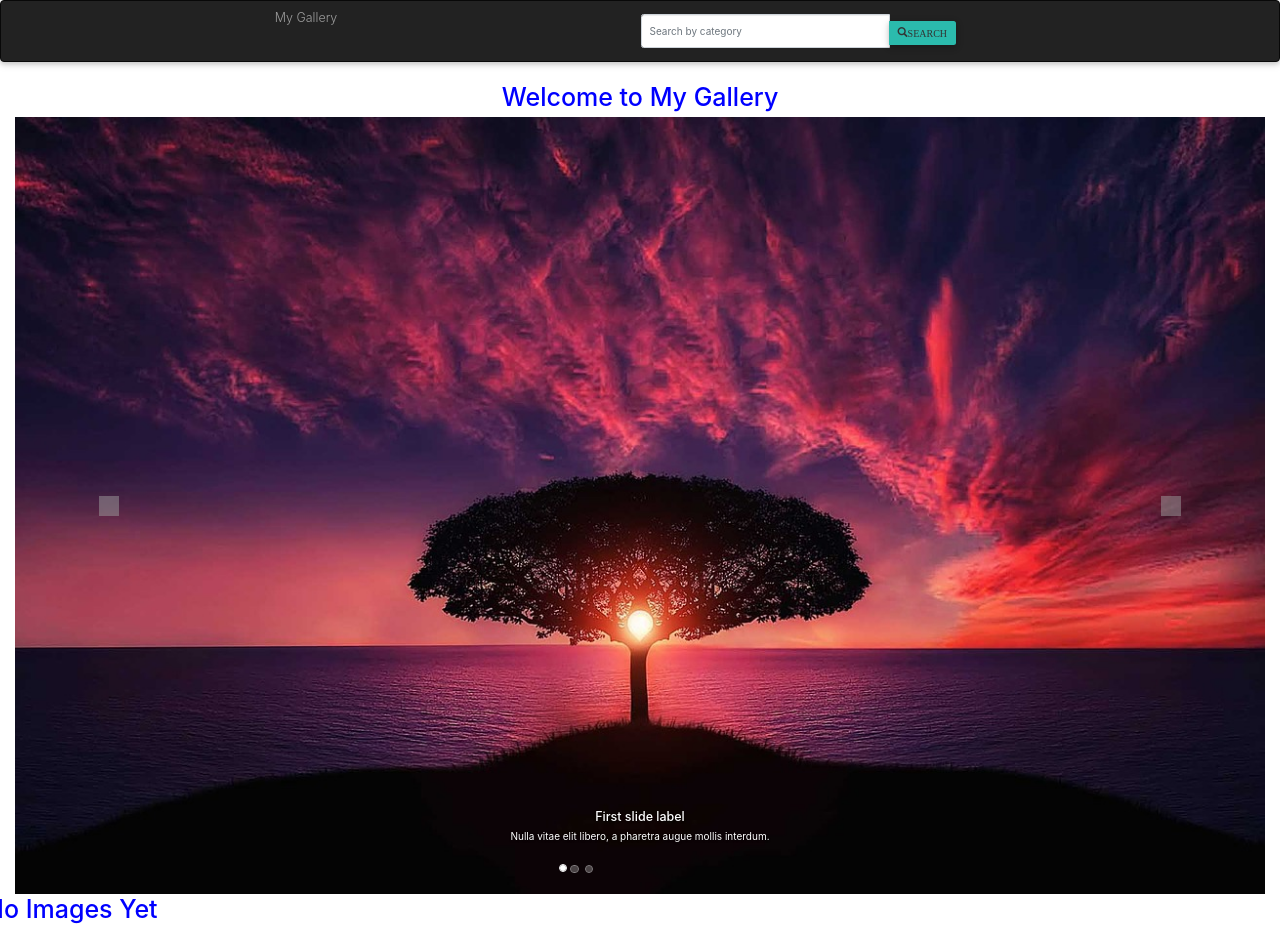
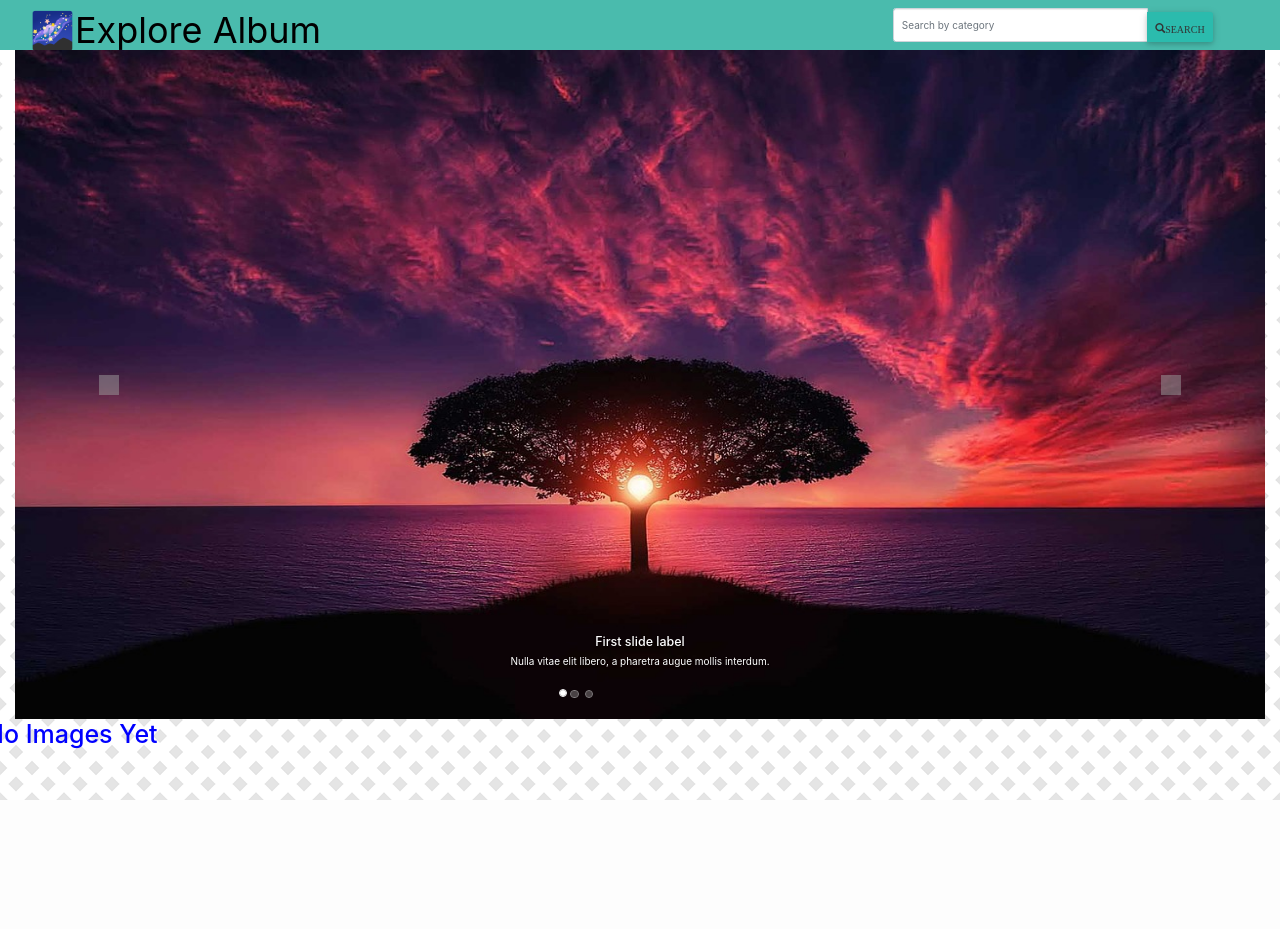
Before and after one commit to Omtatah/Album, a Django app: page / in a window 1280 px wide. After the commit the page ends 800 px from the top, so only its background shows below. Run offline with Django 3.2, Linux system fonts and the light colour scheme; data that the repository does not hold is empty; some libraries are stand-ins or nearby versions; some web fonts are replaced; grey boxes are pictures that could not be loaded.

Commit message:
style various aspects of the project

```diff
--- a/PHOTOS/templates/PHOTOS/base.html
+++ b/PHOTOS/templates/PHOTOS/base.html
@@ -41,4 +41,9 @@
     {% endblock %}
 </body>
 
+<style>
+    body{
+        background-image: url('media/images/grey-2661270_1280.png')
+    }
+</style>
 </html>
--- a/PHOTOS/templates/PHOTOS/index.html
+++ b/PHOTOS/templates/PHOTOS/index.html
@@ -2,7 +2,7 @@
 {% block content %}
 {{block.super}}
 <div class="container-fluid">
-    <h1 class="text-center">Welcome to My Gallery</h1>
+    <!-- <h1 class="text-center">Welcome to My Gallery</h1> -->
 
     <div class="bd-example">
             <div id="carouselExampleCaptions" class="carousel slide" data-ride="carousel">
@@ -13,21 +13,21 @@
               </ol>
               <div class="carousel-inner">
                 <div class="carousel-item active">
-                  <img src="media/images/tree10.jpg" class="d-block w-100" alt="...">
+                  <img style='height:669px; width: 1300px' src="media/images/tree10.jpg" class="d-block w-100" alt="...">
                   <div class="carousel-caption d-none d-md-block">
                     <h5>First slide label</h5>
                     <p>Nulla vitae elit libero, a pharetra augue mollis interdum.</p>
                   </div>
                 </div>
                 <div class="carousel-item">
-                  <img src="media/images/wrench-43960_1280.png" class="d-block w-100" alt="...">
+                  <img style='height:669px; width: 1300px' src="media/images/notepad-3297994_1920.jpg" class="d-block w-100" alt="...">
                   <div class="carousel-caption d-none d-md-block">
                     <h5>Second slide label</h5>
                     <p>Lorem ipsum dolor sit amet, consectetur adipiscing elit.</p>
                   </div>
                 </div>
                 <div class="carousel-item">
-                  <img src="media/images/yoga-2959213_1920.jpg" class="d-block w-100" alt="...">
+                  <img style='height:669px; width: 1300px' src="media/images/vienna-2989785_1920.jpg" class="d-block w-100" alt="...">
                   <div class="carousel-caption d-none d-md-block">
                     <h5>Third slide label</h5>
                     <p>Praesent commodo cursus magna, vel scelerisque nisl consectetur.</p>
--- a/PHOTOS/templates/navbar.html
+++ b/PHOTOS/templates/navbar.html
@@ -1,7 +1,8 @@
-<nav class="navbar navbar-inverse">
+<!-- <nav class="navbar navbar-inverse"> -->
+<div class="swag">
     <div class="container-fluid">
         <div class="navbar-header">
-            <a class="navbar-brand" href="{% url 'index' %}">My Gallery</a>
+            <a class="navbar-brand" href="{% url 'index' %}"><span>🌌Explore Album</span></a>
         </div>
 
         <!-- Adding a search form  -->
@@ -12,8 +13,8 @@
                 <div class="input-group">
                     <input type="text" class="form-control" placeholder="Search by category" name="image">
                     <div class="input-group-btn">
-                        <button class="btn btn-default" type="submit"><i
-                                class="glyphicon glyphicon-search">Search</i></button>
+                        <button class="btn btn-default" type="submit"><i class="glyphicon glyphicon-search"
+                                style='height:20px; width:auto;padding-top: 5px;'>Search</i></button>
                     </div>
                 </div>
 
@@ -21,4 +22,17 @@
         </div>
         <!-- search form end -->
     </div>
-</nav>
+</div>
+<!-- </nav> -->
+<style>
+    .swag{
+        background-color: #4ABBAD;
+    }
+    span {
+        font-size: 36px;
+        color: black;
+    }
+    .nav-header{
+        padding-bottom: 5px;
+    }
+</style>
```
